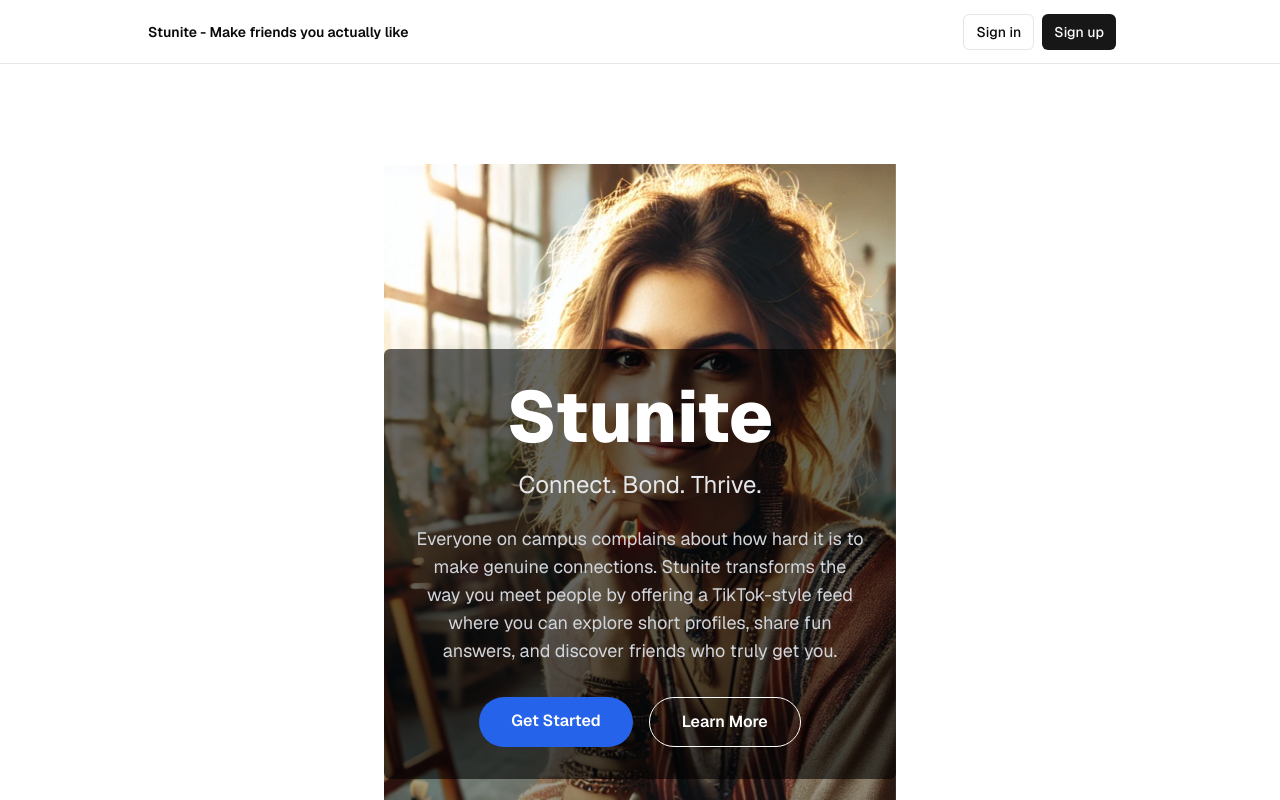
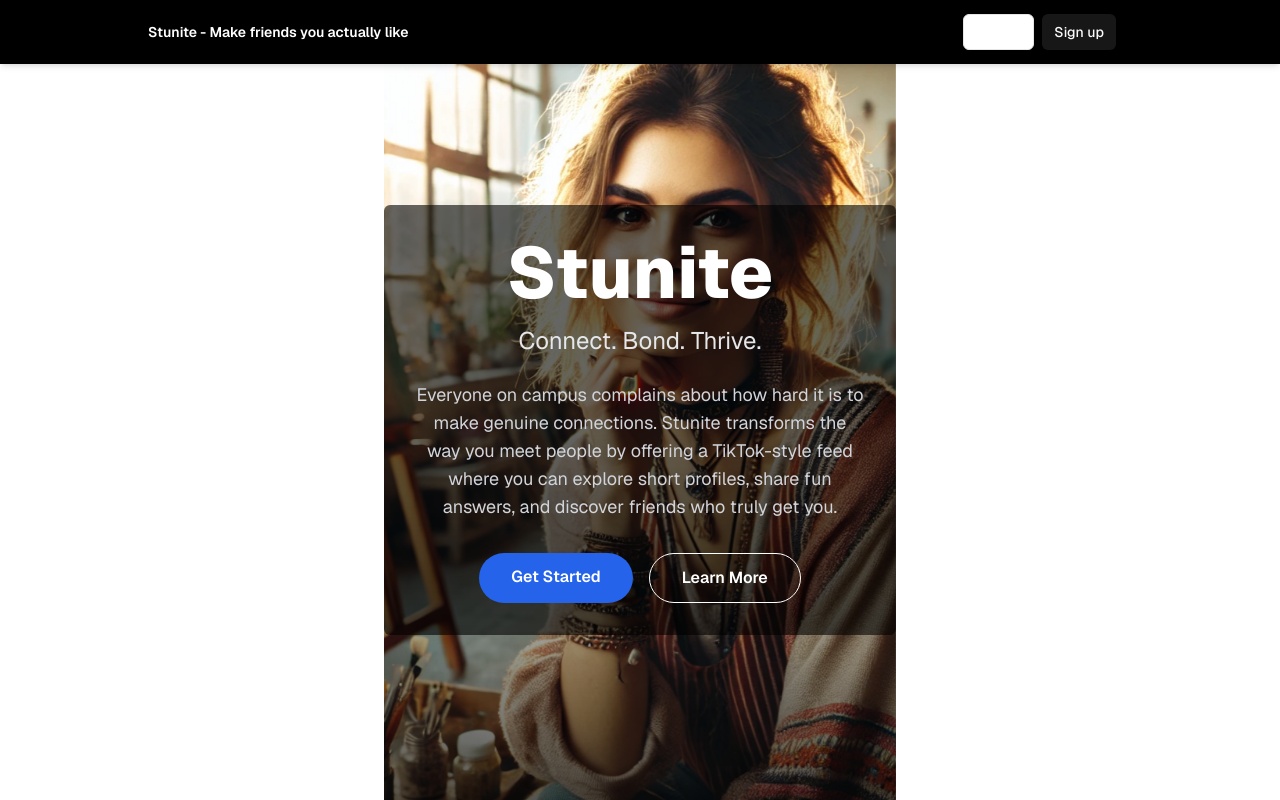
Before and after one commit to SidmoGoesBrrr/rollcall, a Next.js app: page / in a window 1280 px wide. Shown: the top 800 px of the page. Built offline with nearby package versions, Linux system fonts and the light colour scheme; no server answers.

Commit message:
Added sticky navbar

```diff
--- a/app/layout.tsx
+++ b/app/layout.tsx
@@ -38,7 +38,7 @@
         >
           <main className="min-h-screen flex flex-col items-center">
             <div className="flex-1 w-full flex flex-col gap-20 items-center">
-              <nav className="w-full flex justify-center border-b border-b-foreground/10 h-16">
+              <nav className="w-full fixed top-0 z-50 bg-black text-white shadow-md flex justify-center border-b border-b-foreground/10 h-16">
                 <div className="w-full max-w-5xl flex justify-between items-center p-3 px-5 text-sm">
                   <div className="flex gap-5 items-center font-semibold">
                     <Link href={"/"}>Stunite - Make friends you actually like</Link>
```
Also changed, not shown: 1 other file (tests, documents, lock files or other folders).
